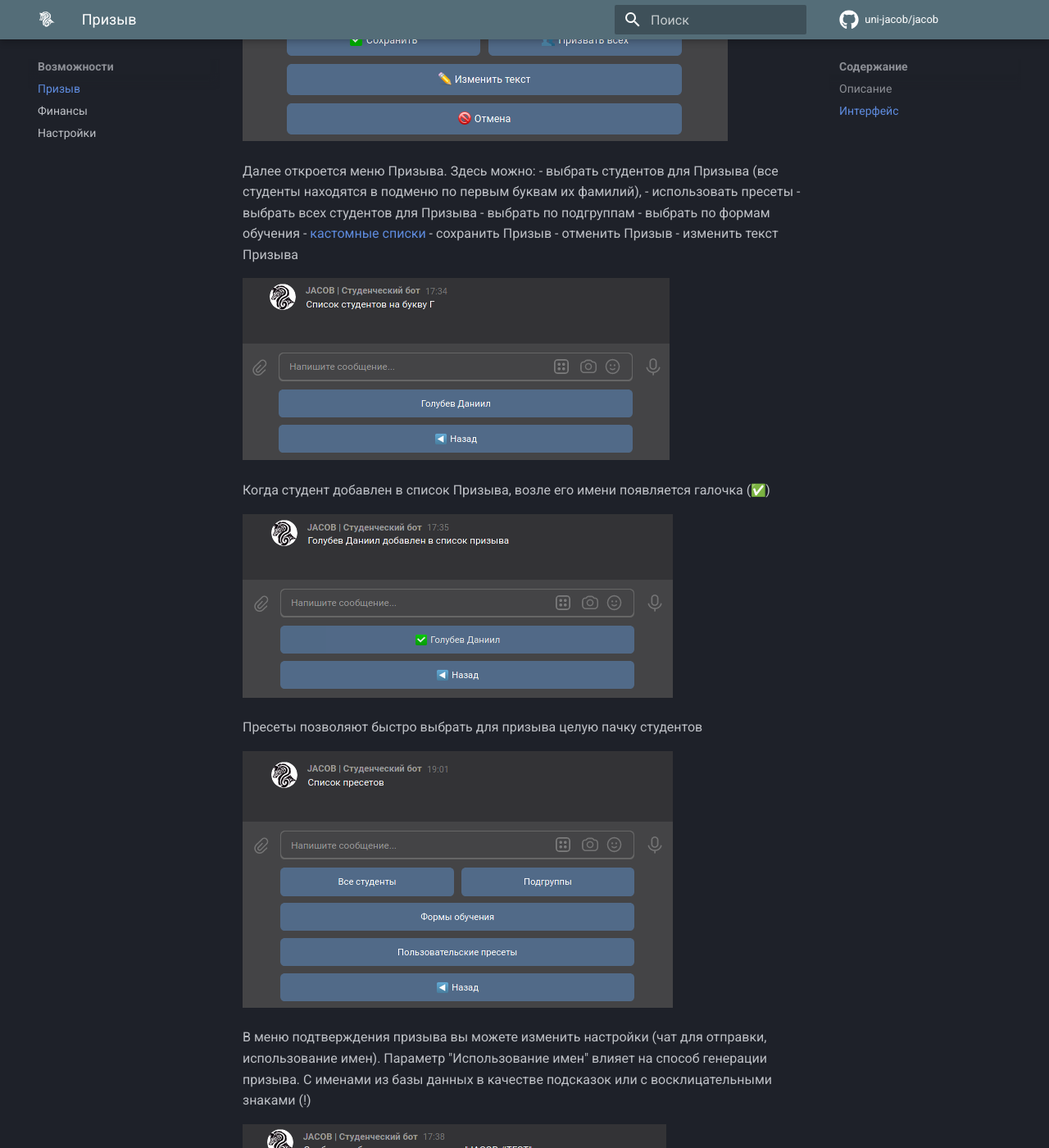
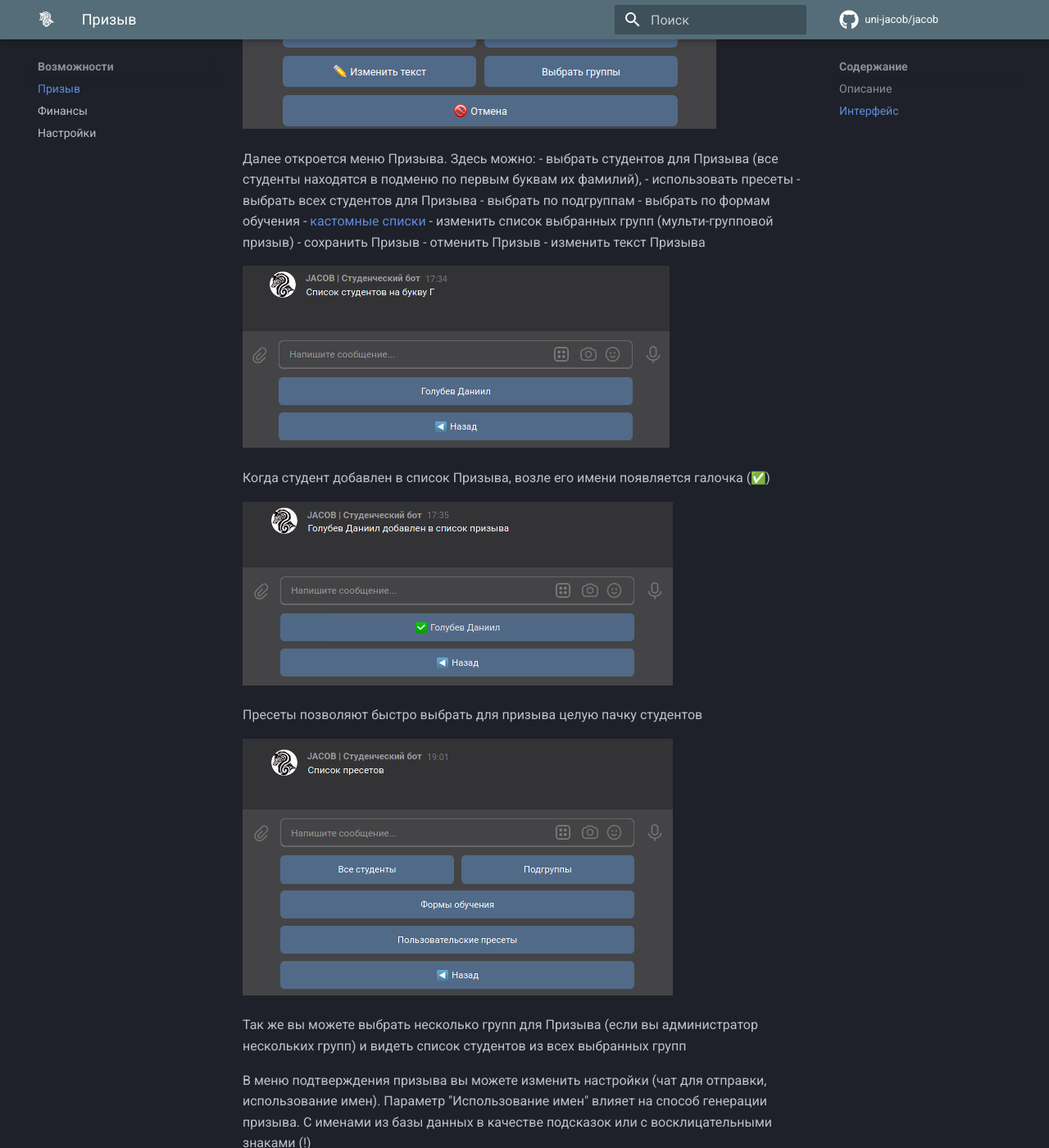
Before and after one commit to uni-jacob/jacob, an MkDocs documentation site: the page built from docs/functions/call.md, in a window 1280 px wide and 1400 px high, scrolled down 1514 px. Shown: the whole window at 82% size. Built offline with MkDocs 1.6.1 and Material for MkDocs 9.7.7, drawn with Linux system fonts in a browser that asks for light colours; emoji names are drawn with the system emoji font; comment, search, counter and statistics services are not loaded.

Commit message:
docs(mention): update asset; add multi-group mention description
Fixes #113

```diff
--- a/docs/functions/call.md
+++ b/docs/functions/call.md
@@ -30,6 +30,7 @@
     - выбрать по подгруппам
     - выбрать по формам обучения
     - [кастомные списки](../configure/group.md)
+- изменить список выбранных групп (мульти-групповой призыв)
 - сохранить Призыв
 - отменить Призыв
 - изменить текст Призыва
@@ -44,6 +45,8 @@
 
 ![Presets](../assets/call/9.png)
 
+Так же вы можете выбрать несколько групп для Призыва (если вы администратор нескольких групп) и видеть список студентов из всех выбранных групп
+
 В меню подтверждения призыва вы можете изменить настройки (чат для отправки, использование имен).
 Параметр "Использование имен" влияет на способ генерации призыва. С именами из базы данных в качестве подсказок или с восклицательными знаками (!)
 
```
Also changed, not shown: docs/assets/call/3.png.
